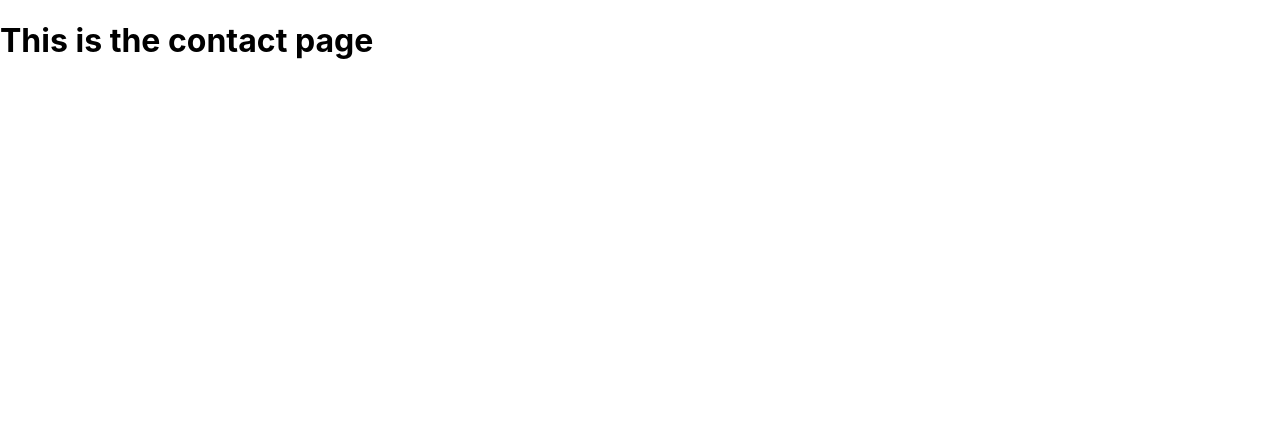
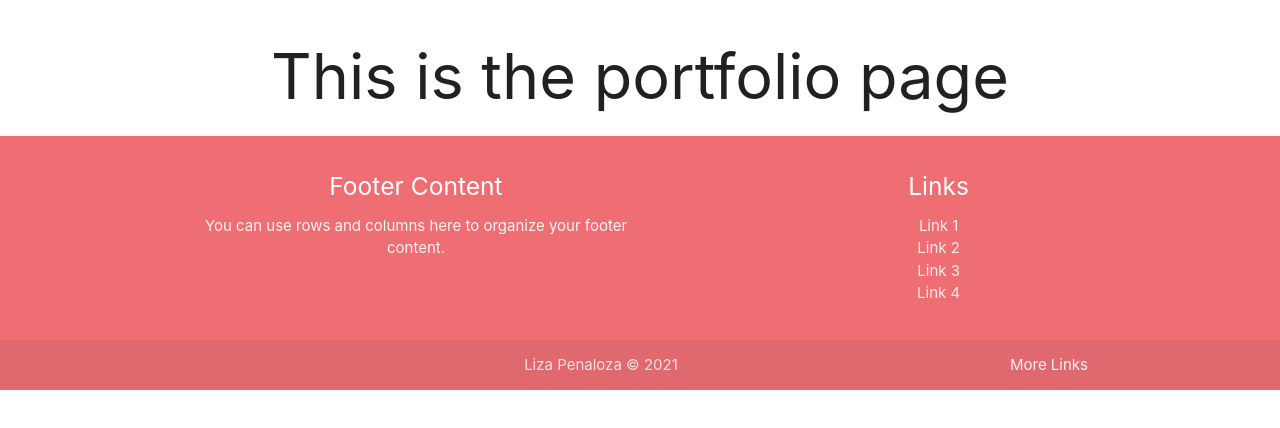
Before and after one commit to ndpenaloza/lp-photography, a React (Create React App) app in the folder client/: page /portfolio in a window 1280 px wide. Shown: the top 428 px of the page. Built offline with nearby package versions, Linux system fonts and the light colour scheme.

Commit message:
added footer

```diff
--- a/client/package.json
+++ b/client/package.json
@@ -7,6 +7,7 @@
     "@testing-library/react": "^11.2.5",
     "@testing-library/user-event": "^12.8.3",
     "framer-motion": "^4.0.3",
+    "materialize-css": "^1.0.0-rc.2",
     "react": "^17.0.2",
     "react-dom": "^17.0.2",
     "react-router-dom": "^5.2.0",
--- a/client/public/index.html
+++ b/client/public/index.html
@@ -5,6 +5,8 @@
     <link rel="icon" href="%PUBLIC_URL%/favicon.ico" />
     <meta name="viewport" content="width=device-width, initial-scale=1" />
     <meta name="theme-color" content="#000000" />
+    <!-- Materialize CSS -->
+    <link rel="stylesheet" href="https://cdnjs.cloudflare.com/ajax/libs/materialize/1.0.0/css/materialize.min.css">
     <meta
       name="description"
       content="Web site created using create-react-app"
@@ -39,5 +41,7 @@
       To begin the development, run `npm start` or `yarn start`.
       To create a production bundle, use `npm run build` or `yarn build`.
     -->
+    <!-- Compiled and minified JavaScript -->
+    <script src="https://cdnjs.cloudflare.com/ajax/libs/materialize/1.0.0/js/materialize.min.js"></script>
   </body>
 </html>
--- a/client/src/App.css
+++ b/client/src/App.css
@@ -28,11 +28,12 @@
 	color: #61dafb;
 }
 
-@keyframes App-logo-spin {
-  from {
-    transform: rotate(0deg);
+body {
+	display: flex;
+	min-height: 100vh;
+	flex-direction: column;
 }
-  to {
-    transform: rotate(360deg);
+
+main {
+	flex: 1 0 auto;
 }
-}
--- a/client/src/App.js
+++ b/client/src/App.js
@@ -1,14 +1,16 @@
 import React from 'react';
 import { BrowserRouter as Router, Route, Switch} from 'react-router-dom';
 import './App.css';
-import Index from '../src/pages/Index';
-import Home from '../src/pages/Home';
-import Portfolio from '../src/pages/Portfolio';
-import Contact from '../src/pages/Contact';
+import Index from './pages/Index';
+import Home from './pages/Home';
+import Portfolio from './pages/Portfolio';
+import Contact from './pages/Contact';
+import Footer from './components/Footer'
+import "materialize-css/dist/css/materialize.min.css";
 
 function App() {
   return (
-    <div>
+    <div className='App'>
       <Router>
         <Switch>
           <Route exact path='/' component={Index}/>
@@ -16,8 +18,8 @@ function App() {
           <Route exact path='/portfolio' component={Portfolio}/>
           <Route exact path='/contact' component={Contact}/>
         </Switch>
+        <Footer/>
       </Router>
-
     </div>
   );
 }
--- a/client/src/components/Footer/index.js
+++ b/client/src/components/Footer/index.js
@@ -0,0 +1,33 @@
+import React from 'react';
+
+function Footer() {
+  return(
+    <footer className="page-footer">
+          <div className="container">
+            <div className="row">
+              <div className="col l6 s12">
+                <h5 className="white-text">Footer Content</h5>
+                <p className="grey-text text-lighten-4">You can use rows and columns here to organize your footer content.</p>
+              </div>
+              <div className="col l4 offset-l2 s12">
+                <h5 className="white-text">Links</h5>
+                <ul>
+                  <li><a className="grey-text text-lighten-3" href="#!">Link 1</a></li>
+                  <li><a className="grey-text text-lighten-3" href="#!">Link 2</a></li>
+                  <li><a className="grey-text text-lighten-3" href="#!">Link 3</a></li>
+                  <li><a className="grey-text text-lighten-3" href="#!">Link 4</a></li>
+                </ul>
+              </div>
+            </div>
+          </div>
+          <div className="footer-copyright">
+            <div className="container">
+            Liza Penaloza © 2021
+            <a className="grey-text text-lighten-4 right" href="#!">More Links</a>
+            </div>
+          </div>
+        </footer>
+  )
+}
+
+export default Footer;
--- a/client/src/pages/Portfolio/index.js
+++ b/client/src/pages/Portfolio/index.js
@@ -5,7 +5,7 @@ class Portfolio extends Component {
     return(
       <div>
         <h1>
-          This is the contact page
+          This is the portfolio page
         </h1>
       </div>
     )
```
Also changed, not shown: 1 other file (tests, documents, lock files or other folders). Lines whose indentation alone changed are shown as unchanged.
